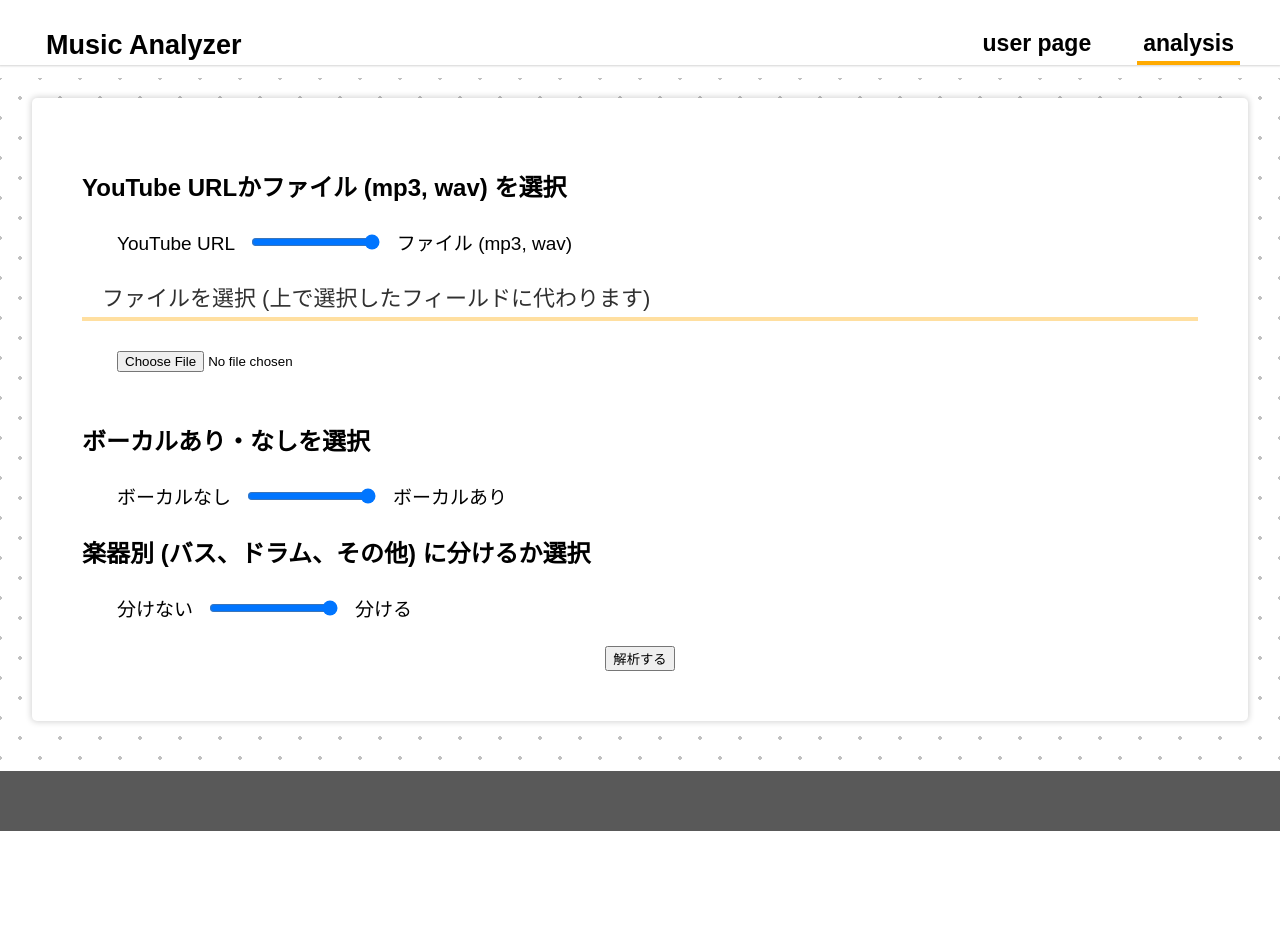
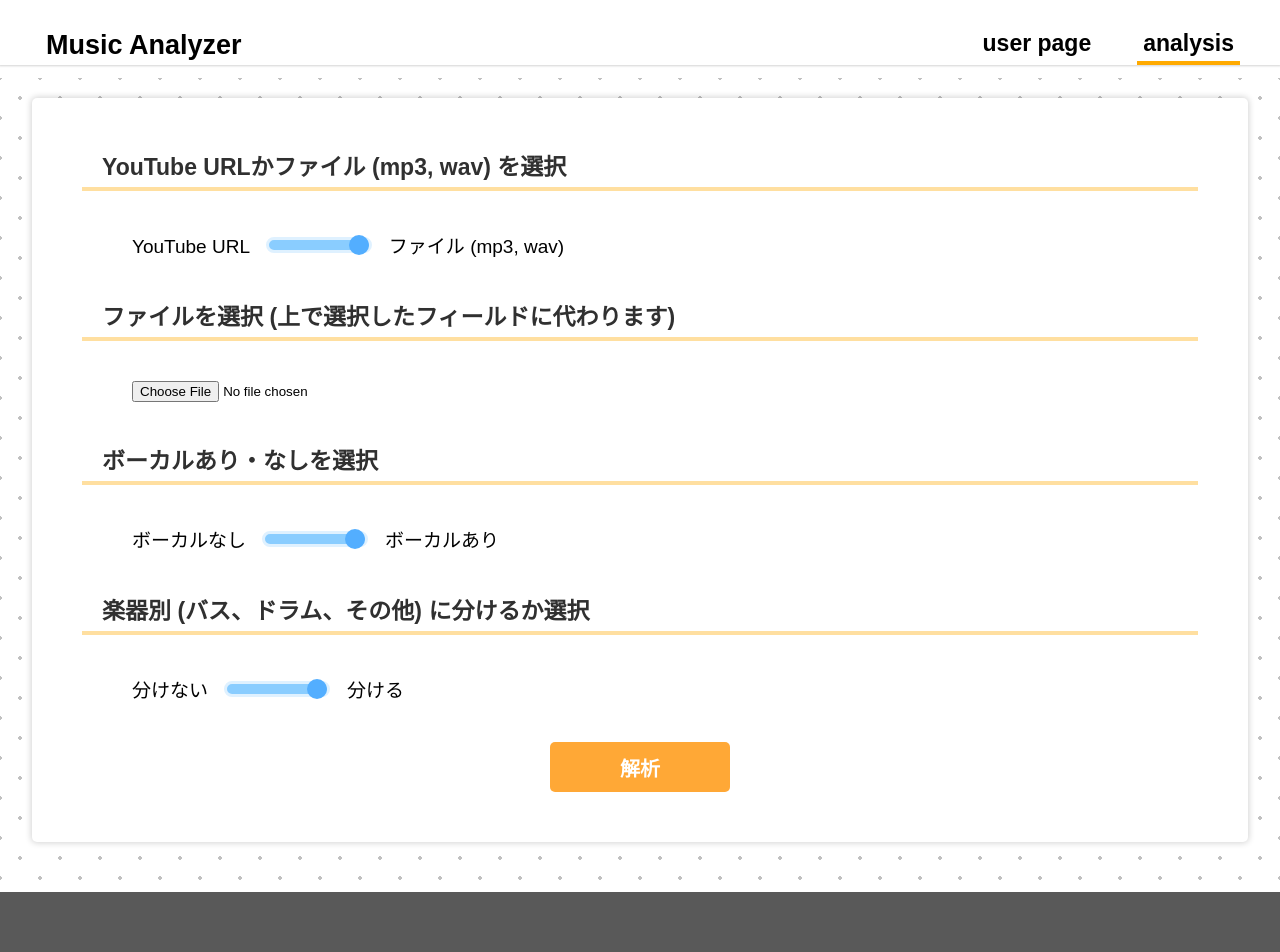
Before and after one commit to 1f10220158/project_cs-ex4, a Django app: page /analysis/ in a window 1280 px wide. Before the commit the page ends 831 px from the top, so only its background shows below. Run offline with Django 4.2, Linux system fonts and the light colour scheme.

Commit message:
仮完成

```diff
--- a/app/static/css/analysis.css
+++ b/app/static/css/analysis.css
@@ -12,9 +12,9 @@
     padding: 50px;
 }
 
-p.mid-header {
-    font-size: 22px;
-    font-weight: 500;
+h2.mid-header {
+    font-size: 23px;
+    font-weight: 600;
     color: rgb(48, 48, 48);
     padding: 0 0 5px 20px;
     border-bottom: solid 4px rgba(255, 170, 0, 0.372);
@@ -22,13 +22,34 @@ p.mid-header {
 }
 
 .range-box {
-    margin: 25px;
+    margin: 40px;
 }
 
 .range-box label {
     font-size: 19px;
     font-weight: 400;
     margin: 10px;
+}
+
+.range-box input {
+    -webkit-appearance: none;
+    appearance: none;
+    cursor: pointer;
+    outline: none;
+    height: 10px;
+    width: 100px;
+    background: #8acdff;
+    border-radius: 10px;
+    border: solid 3px #dff1ff;
+}
+
+::-webkit-slider-thumb {
+    -webkit-appearance: none;
+    background: #53aeff;
+    width: 20px;
+    height: 20px;
+    border-radius: 50%;
+    -webkit-appearance: none;
 }
 
 #input-url-box {
@@ -40,21 +61,97 @@ p.mid-header {
     height: 40px;
     padding: 0 20px;
     outline: none;
-    border: 1px solid rgb(82, 82, 82);
+    border: solid 3px #baddfc;
+    background: #e9f3fb;
     border-radius: 20px;
+    font-size: 19px;
 }
 
 #audio-file {
-    margin: 30px 0 30px 35px;;
+    margin: 40px 0 40px 50px;;
 }
 
 #execution-box {
     text-align: center;
 }
 
+#execution-box button {
+    border: none;
+    border-radius: 5px;
+    background-color: rgb(255, 168, 54);
+    color: white;
+    font-weight: bold;
+    font-size: 20px;
+    width: 180px;
+    height: 50px;
+}
+
+#execution-box button:active {
+    background-color: rgb(212, 139, 44);
+}
+
+#main-box-load {
+    text-align: center;
+}
+
 #main-box-load p {
-    font-size: 25px;
-    text-align: center;
+    font-size: 28px;
     font-weight: bold;
-    margin: 0;
+    margin: 40px 0 0 0;
 }
+
+.sk-chase {
+    left: calc(50% - 30px);
+    width: 60px;
+    height: 60px;
+    position: relative;
+    animation: sk-chase 2.5s infinite linear both;
+  }
+
+  .sk-chase-dot {
+    width: 100%;
+    height: 100%;
+    position: absolute;
+    left: 0;
+    top: 0;
+    animation: sk-chase-dot 2.0s infinite ease-in-out both;
+  }
+
+  .sk-chase-dot:before {
+    content: '';
+    display: block;
+    width: 25%;
+    height: 25%;
+    background-color: #000000;
+    border-radius: 100%;
+    animation: sk-chase-dot-before 2.0s infinite ease-in-out both;
+  }
+
+  .sk-chase-dot:nth-child(1) { animation-delay: -1.1s; }
+  .sk-chase-dot:nth-child(2) { animation-delay: -1.0s; }
+  .sk-chase-dot:nth-child(3) { animation-delay: -0.9s; }
+  .sk-chase-dot:nth-child(4) { animation-delay: -0.8s; }
+  .sk-chase-dot:nth-child(5) { animation-delay: -0.7s; }
+  .sk-chase-dot:nth-child(6) { animation-delay: -0.6s; }
+  .sk-chase-dot:nth-child(1):before { animation-delay: -1.1s; }
+  .sk-chase-dot:nth-child(2):before { animation-delay: -1.0s; }
+  .sk-chase-dot:nth-child(3):before { animation-delay: -0.9s; }
+  .sk-chase-dot:nth-child(4):before { animation-delay: -0.8s; }
+  .sk-chase-dot:nth-child(5):before { animation-delay: -0.7s; }
+  .sk-chase-dot:nth-child(6):before { animation-delay: -0.6s; }
+
+  @keyframes sk-chase {
+    100% { transform: rotate(360deg); }
+  }
+
+  @keyframes sk-chase-dot {
+    80%, 100% { transform: rotate(360deg); }
+  }
+
+  @keyframes sk-chase-dot-before {
+    50% {
+      transform: scale(0.4);
+    } 100%, 0% {
+      transform: scale(1.0);
+    }
+  }
--- a/app/templates/analysis.html
+++ b/app/templates/analysis.html
@@ -15,14 +15,14 @@
             </div>
 
             <div id="file-box">
-                <p class="mid-header">ファイルを選択 (上で選択したフィールドに代わります)</p>
+                <h2 class="mid-header">ファイルを選択 (上で選択したフィールドに代わります)</h2>
                 <input type="file" name="audio-file" id="audio-file" required>
             </div>
 
             <div id="url-box" hidden>
                 <h2 class="mid-header">YouTube URLを入力 (上で選択したフィールドに代わります)</h2>
                 <div id="input-url-box">
-                <input type="text" name="url" id="url" placeholder="URLを入力">
+                <input type="text" name="url" id="url" placeholder="URLを入力" disabled>
                 <div class="background-input-box"></div>
             </div>
             </div>
@@ -35,7 +35,6 @@
                 <label for="vocal">ボーカルあり</label>
             </div>
 
-
                 <h2 class="mid-header">楽器別 (バス、ドラム、その他) に分けるか選択</h2>
                 <div class="range-box">
                 <label for="separate">分けない</label>
@@ -44,12 +43,20 @@
                 </div>
 
             <div id="execution-box">
-                <button type="submit">解析する</button>
+                <button type="submit">解析</button>
             </div>
         </form>
     </div>
     <div class="main-box" id="main-box-load" hidden>
-        <p>now loadings.</p>
+        <div class="sk-chase">
+            <div class="sk-chase-dot"></div>
+            <div class="sk-chase-dot"></div>
+            <div class="sk-chase-dot"></div>
+            <div class="sk-chase-dot"></div>
+            <div class="sk-chase-dot"></div>
+            <div class="sk-chase-dot"></div>
+          </div>
+        <p>Now Loading ...</p>
     </div>
 </div>
 {% endblock %}
@@ -69,12 +76,18 @@
 
             audiofileElement.required = false;
             urlElement.required = true;
+
+            audiofileElement.disabled = true;
+            urlElement.disabled = false;
         } else {
             urlBoxElement.hidden = true;
             fileBoxElement.hidden = false;
 
             urlElement.required = false;
             audiofileElement.required = true;
+
+            audiofileElement.disabled = false;
+            urlElement.disabled = true;
         }
     })
 
--- a/app/views.py
+++ b/app/views.py
@@ -134,7 +134,7 @@ def analysis(request):
         bpm = models.CharField(max_length=20)
         """
 
-    return redirect(request, "private.html")
+    return redirect("private")
 
 def signUp(request):
     return render(request, "signUp.html")
```
